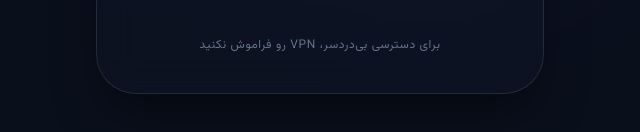
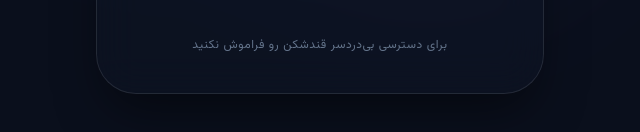
Before and after one commit to AmirMVa/amirmva.github.io, a plain HTML site: page index.html in a window 1280 px wide. Shown: the part 638-770 px from the top of the page, 320-960 px from the left. Drawn offline with nearby package versions, Linux system fonts and the light colour scheme.

Commit message:
Update index.html

```diff
--- a/index.html
+++ b/index.html
@@ -150,7 +150,7 @@
         <!-- Footer -->
         <div class="mt-10 animate-fade-in-up delay-600">
             <p class="text-xs text-slate-500 tracking-wider">
-                برای دسترسی بی‌دردسر، VPN رو فراموش نکنید
+                 برای دسترسی بی‌دردسر قندشکن رو فراموش نکنید
                </p>
         </div>
 
```
